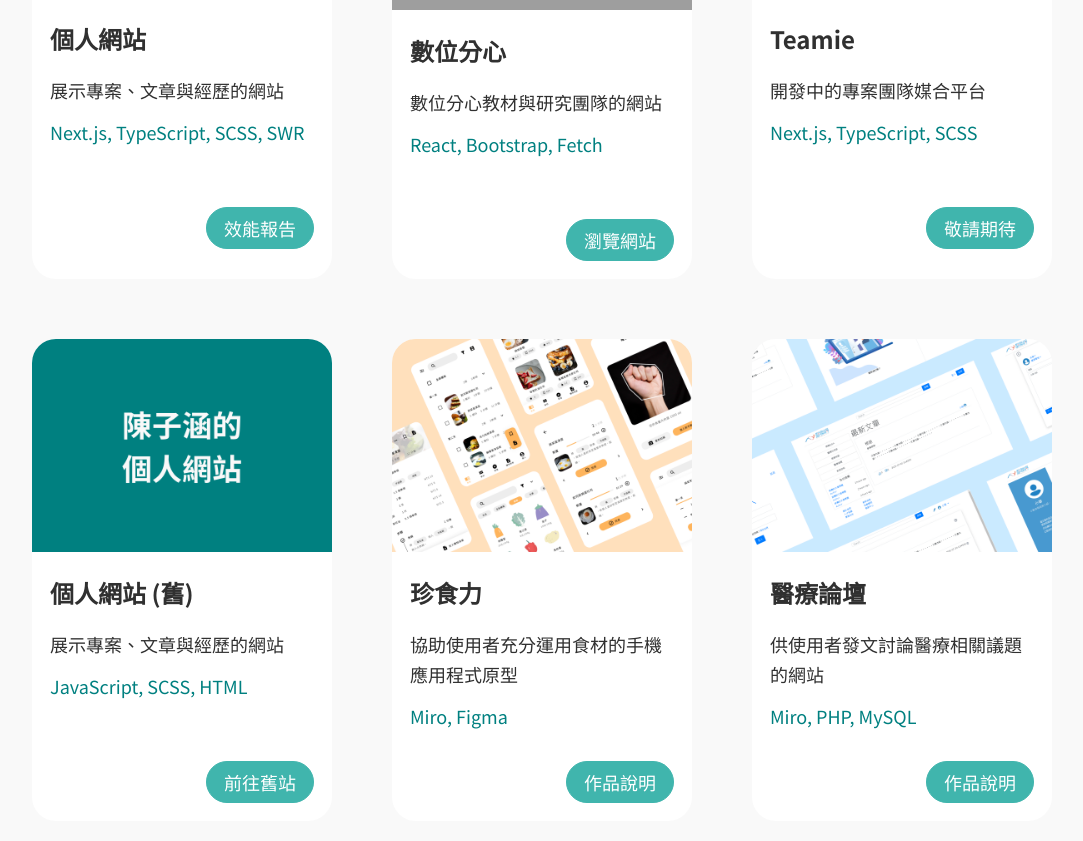
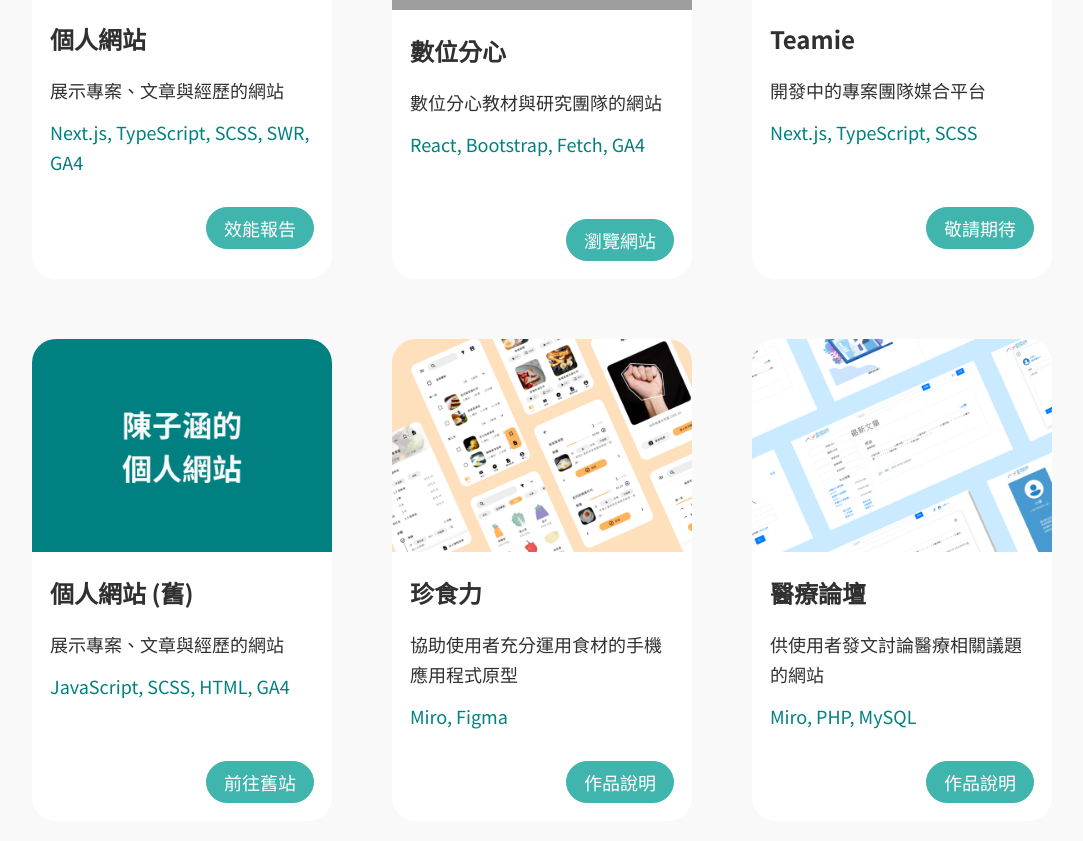
Before and after one commit to TzuHanChen/personal-website-old, a Next.js app: page / in a window 1280 px wide. Shown: the part 815-1656 px from the top of the page, without its empty margins (98-1181 px from the left). Built offline with nearby package versions, Linux system fonts and the light colour scheme; grey boxes are pictures that could not be loaded.

Commit message:
Index page cards descriptions added GA4

```diff
--- a/src/pages/index.tsx
+++ b/src/pages/index.tsx
@@ -25,14 +25,14 @@ function Project() {
 				<Card image="/images/personal-website.png"
 					alt="個人網站" title="個人網站"
 					info="展示專案、文章與經歷的網站"
-					tag="Next.js, TypeScript, SCSS, SWR"
+					tag="Next.js, TypeScript, SCSS, SWR, GA4"
 					button="效能報告"
 					href="https://pagespeed.web.dev/analysis?url=https%3A%2F%2Ftzuhanchen.vercel.app%2F"
 					newtab />
 				<Card image="/images/distraction-loves-me.png"
 					alt="數位分心" title="數位分心"
 					info="數位分心教材與研究團隊的網站"
-					tag="React, Bootstrap, Fetch"
+					tag="React, Bootstrap, Fetch, GA4"
 					button="瀏覽網站"
 					href="https://distractionlovesme.lab.nycu.edu.tw/"
 					newtab />
@@ -47,7 +47,7 @@ function Project() {
 				<Card image="/images/personal-website-old.png"
 					alt="個人網站 (舊)" title="個人網站 (舊)"
 					info="展示專案、文章與經歷的網站"
-					tag="JavaScript, SCSS, HTML"
+					tag="JavaScript, SCSS, HTML, GA4"
 					button="前往舊站"
 					href="https://tzuhanchen.github.io"
 					newtab />
```
